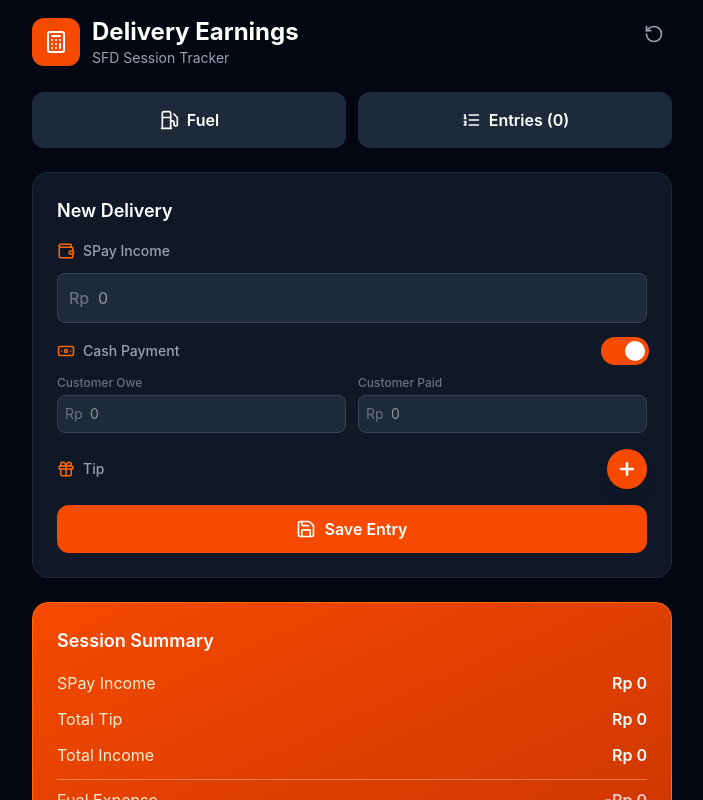
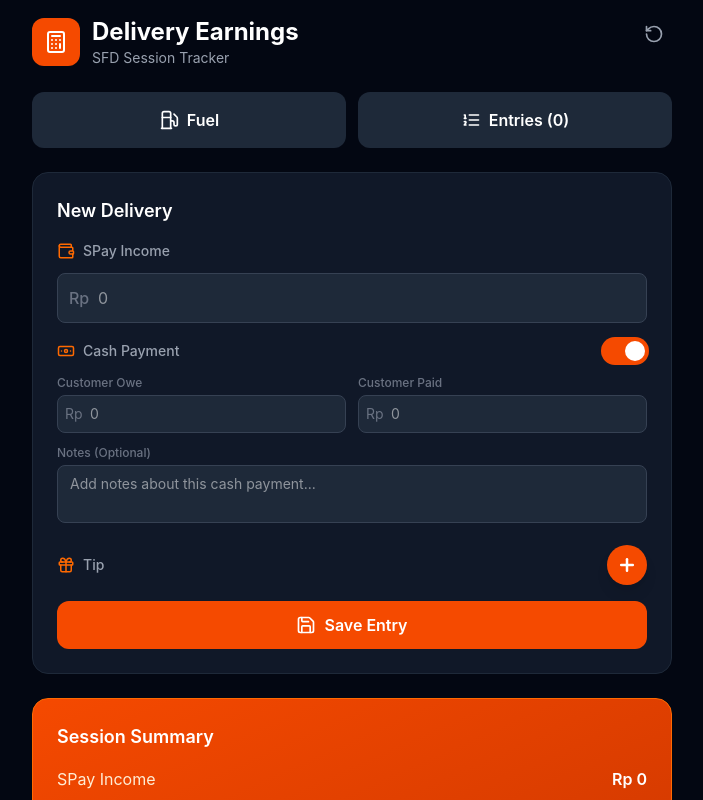
Before and after one commit to rdce-vr/Sfdcompanion, a React (Vite) app: page / in a window 1280 px wide. Both pictures are taken after a click on the label 913 px from the left and 351 px from the top of the page. Shown: the top 800 px of the page, without its empty margins (288-991 px from the left). Built offline with nearby package versions, Linux system fonts and the light colour scheme.

Commit message:
Update src/app/pages/Home.tsx

```diff
--- a/src/app/pages/Home.tsx
+++ b/src/app/pages/Home.tsx
@@ -15,6 +15,7 @@ export function Home() {
   const [hasCashPayment, setHasCashPayment] = useState(false);
   const [customerOwe, setCustomerOwe] = useState('');
   const [customerPaid, setCustomerPaid] = useState('');
+  const [cashPaymentNotes, setCashPaymentNotes] = useState('');
   const [hasSeparateTip, setHasSeparateTip] = useState(false);
   const [separateTipAmount, setSeparateTipAmount] = useState('');
   const [separateTipType, setSeparateTipType] = useState<'cash' | 'spay'>('cash');
@@ -42,6 +43,7 @@ export function Home() {
     setHasCashPayment(false);
     setCustomerOwe('');
     setCustomerPaid('');
+    setCashPaymentNotes('');
     setHasSeparateTip(false);
     setSeparateTipAmount('');
     setSeparateTipType('cash');
@@ -54,6 +56,7 @@ export function Home() {
       hasCashPayment,
       customerOwe: parseFloat(customerOwe) || 0,
       customerPaid: parseFloat(customerPaid) || 0,
+      cashPaymentNotes: cashPaymentNotes.trim() || undefined,
       hasSeparateTip,
       separateTipAmount: parseFloat(separateTipAmount) || 0,
       separateTipType,
@@ -193,6 +196,17 @@ export function Home() {
                     </span>
                   </div>
                 )}
+
+                <div>
+                  <label className="block text-xs text-gray-500 mb-1">Notes (Optional)</label>
+                  <textarea
+                    value={cashPaymentNotes}
+                    onChange={(e) => setCashPaymentNotes(e.target.value)}
+                    className="w-full px-3 py-2 bg-gray-800 border border-gray-700 rounded-lg focus:ring-2 focus:ring-orange-600 focus:border-transparent text-white text-sm resize-none"
+                    placeholder="Add notes about this cash payment..."
+                    rows={2}
+                  />
+                </div>
               </div>
             )}
           </div>
```
